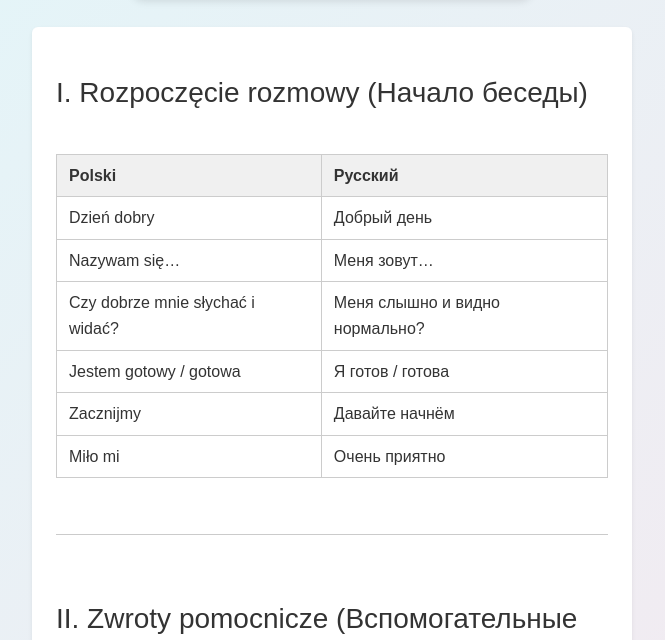
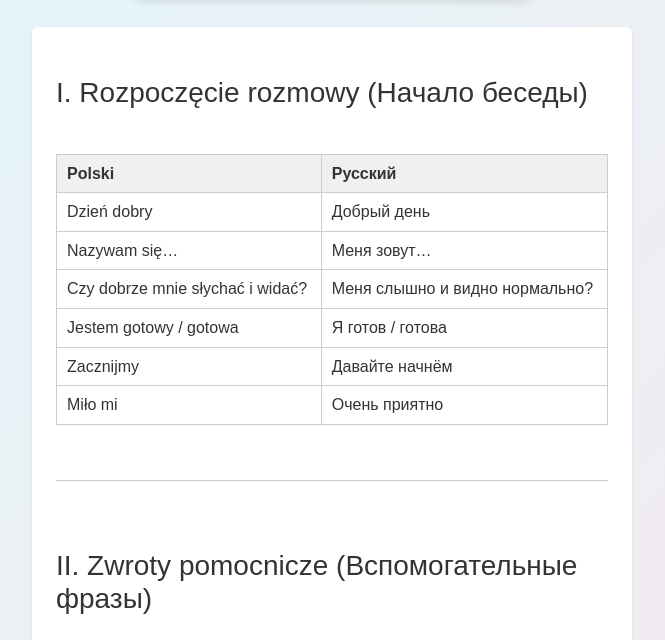
Before and after one commit to sigvame/Exam, a plain HTML site: page index.html in a window 1280 px wide. Shown: the part 158-798 px from the top of the page, without its empty margins (308-973 px from the left). Drawn offline with nearby package versions, Linux system fonts and the light colour scheme.

Commit message:
Update styles.css

```diff
--- a/styles.css
+++ b/styles.css
@@ -163,7 +163,7 @@ div {
 .table-block th,
 .table-block td {
     border: 1px solid #ccc;
-    padding: 8px 12px;
+    padding: 6px 10px;
     text-align: left;
 }
 
```
